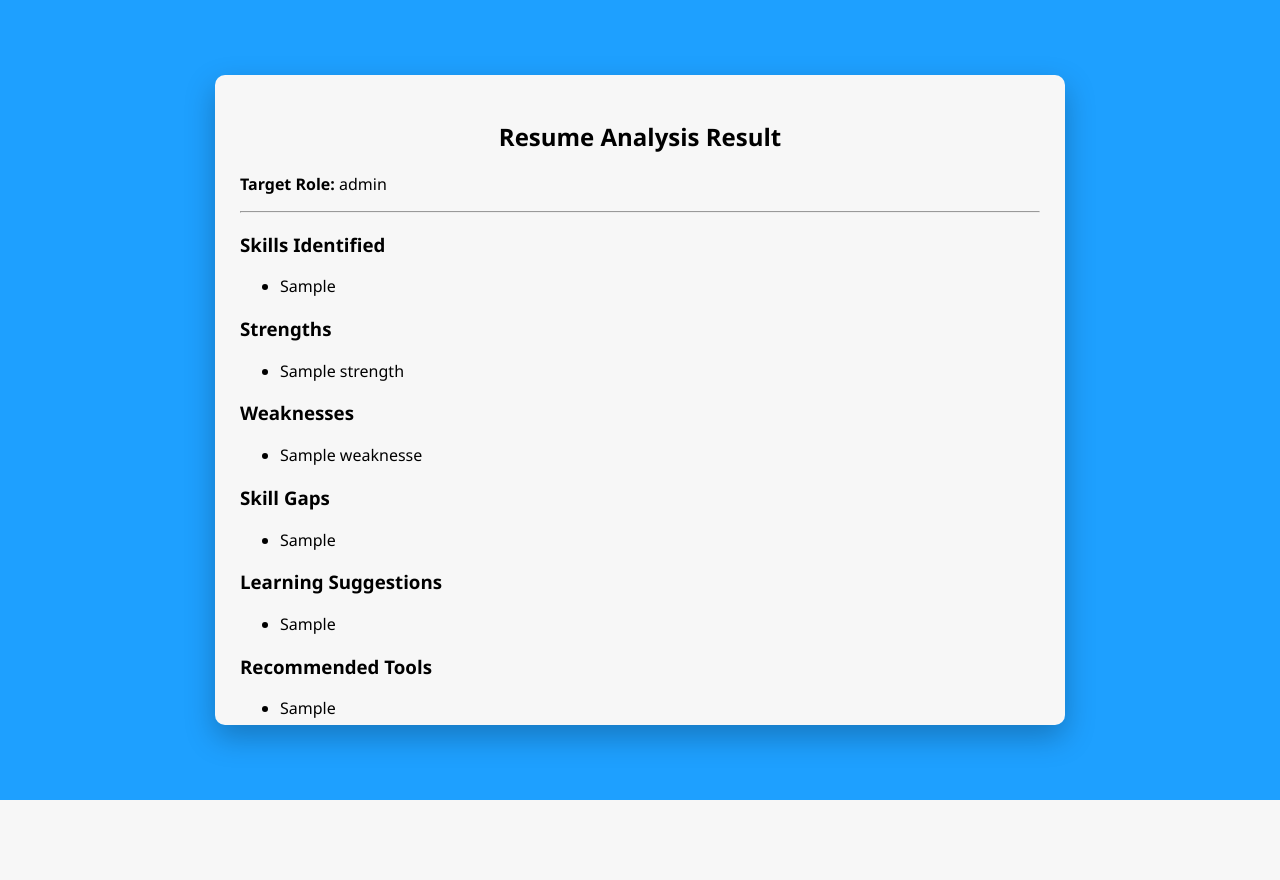
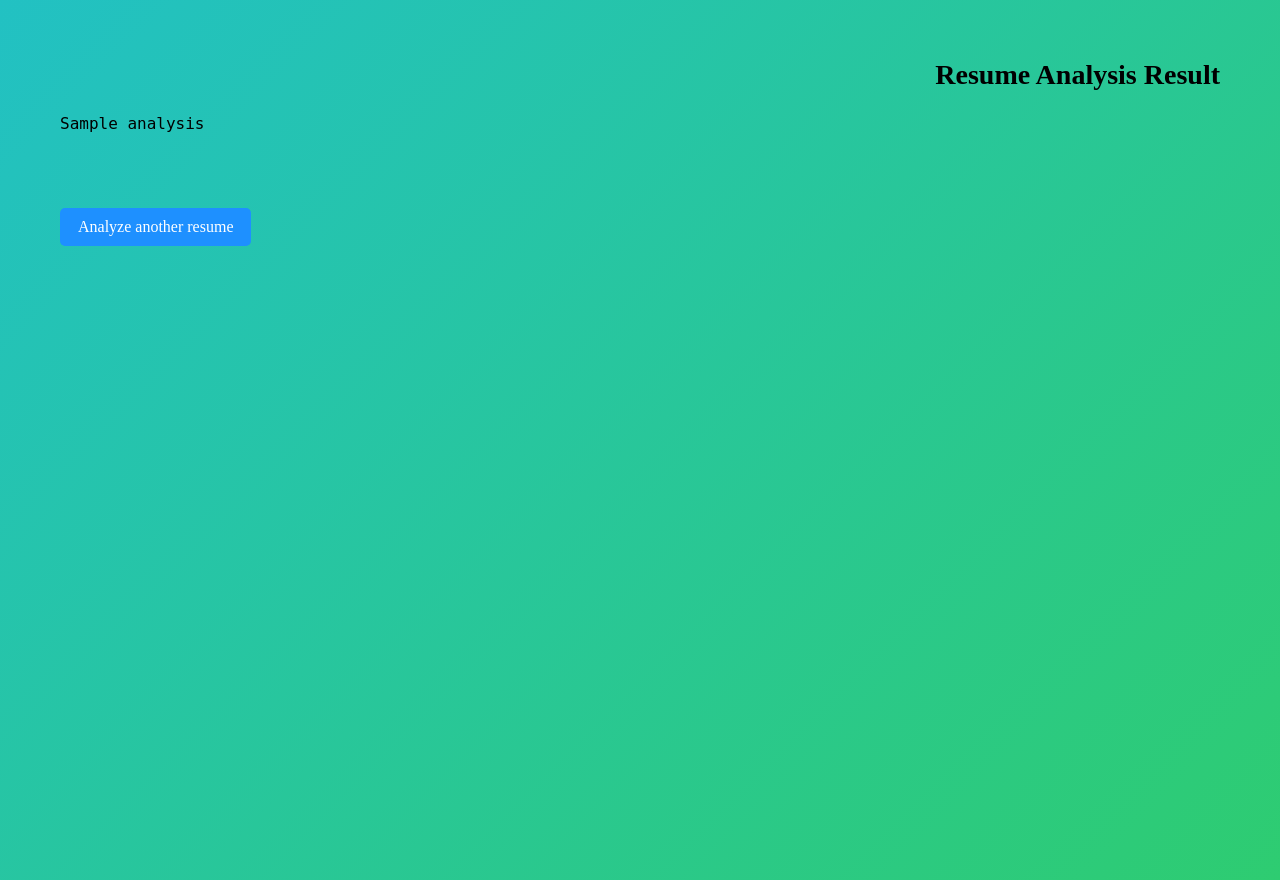
Before and after one commit to jayanthkumar2507/csv_project, a Flask app: template templates/result.html in a window 1280 px wide. Before the commit the page ends 800 px from the top, so only its background shows below. Run offline with Flask 3, Linux system fonts and the light colour scheme; the template is opened without the code that fills it: most values are stand-ins (such as "Sample title", 1, 10 or a date in 2020); parts of the project's set-up code (start-up, migrations or seed data) failed here and were passed over.

Commit message:
UI fixes and final resume analyzer update

```diff
--- a/app.py
+++ b/app.py
@@ -1,105 +1,101 @@
-import os, json
-from flask import Flask, render_template, request
+import os, json, base64
+from flask import Flask, render_template, request, redirect
 from groq import Groq
-from dotenv import load_dotenv
-import gspread
-from google.oauth2.service_account import Credentials
-from datetime import datetime
-import PyPDF2
+from PyPDF2 import PdfReader
+from google.oauth2 import service_account
+from googleapiclient.discovery import build
 
-load_dotenv()
 app = Flask(__name__)
 
 # ---------- GROQ ----------
-groq_client = Groq(api_key=os.getenv("GROQ_API_KEY"))
+client = Groq(api_key=os.environ.get("GROQ_API_KEY"))
 
 # ---------- GOOGLE SHEETS ----------
-SCOPES = [
-    "https://www.googleapis.com/auth/spreadsheets",
-    "https://www.googleapis.com/auth/drive"
-]
-creds = Credentials.from_service_account_file("service_account.json", scopes=SCOPES)
-gs = gspread.authorize(creds)
-sheet = gs.open("Resume_Analysis_Data").sheet1
-# ----------------------------------
+SCOPES = ["https://www.googleapis.com/auth/spreadsheets"]
 
-def extract_text(pdf):
-    reader = PyPDF2.PdfReader(pdf)
+service_account_info = json.loads(
+    os.environ["GOOGLE_SERVICE_ACCOUNT_JSON"])
+
+creds = service_account.Credentials.from_service_account_info(
+    service_account_info, scopes=SCOPES
+)
+
+sheet_service = build("sheets", "v4", credentials=creds)
+SPREADSHEET_ID = os.environ.get("SPREADSHEET_ID")
+
+
+# ---------- HELPERS ----------
+def extract_text(pdf_file):
+    reader = PdfReader(pdf_file)
     text = ""
     for page in reader.pages:
-        if page.extract_text():
-            text += page.extract_text()
+        text += page.extract_text() or ""
     return text
 
+
+def analyze_resume(text, profession):
+    prompt = f"""
+Analyze the resume for the profession: {profession}
+
+Return the result in plain text with these headings:
+
+**Strengths**
+(numbered points)
+
+**Weaknesses**
+(numbered points)
+
+**Skill Gaps**
+(numbered points)
+
+**Learning Suggestions**
+(numbered points)
+
+**Recommended Job Roles**
+(numbered points)
+
+Resume:
+{text}
+"""
+
+    response = client.chat.completions.create(
+        model="llama3-70b-8192",
+        messages=[{"role": "user", "content": prompt}],
+        temperature=0.2
+    )
+
+    return response.choices[0].message.content
+
+
+def save_to_sheets(filename, profession, analysis):
+    values = [[filename, profession, analysis]]
+
+    sheet_service.spreadsheets().values().append(
+        spreadsheetId=SPREADSHEET_ID,
+        range="Sheet1!A1",
+        valueInputOption="RAW",
+        body={"values": values}
+    ).execute()
+
+
+# ---------- ROUTES ----------
 @app.route("/")
-def upload():
+def home():
     return render_template("upload.html")
+
 
 @app.route("/analyze", methods=["POST"])
 def analyze():
-    resume_text = extract_text(request.files["resume"])
+    file = request.files["resume"]
     profession = request.form.get("profession")
 
-    prompt = f"""
-You are an expert resume evaluator for STUDENT / INTERN level candidates.
+    text = extract_text(file)
+    analysis = analyze_resume(text, profession)
 
-Target Profession: {profession}
+    save_to_sheets(file.filename, profession, analysis)
 
-Return ONLY valid JSON. Do NOT include score.
+    return render_template("result.html", analysis=analysis)
 
-Ensure weaknesses are REAL skill-based weaknesses.
-
-Format:
-{{
-  "target_role": "{profession}",
-  "skills_identified": [],
-  "strengths": [],
-  "weaknesses": [],
-  "skill_gaps": [],
-  "learning_suggestions": [],
-  "tools_recommended": [],
-  "internship_recommendations": []
-}}
-
-Resume:
-{resume_text}
-"""
-
-    response = groq_client.chat.completions.create(
-        model="llama-3.1-8b-instant",
-        messages=[{"role": "user", "content": prompt}],
-        temperature=0.3
-    )
-
-    raw = response.choices[0].message.content.strip()
-
-    try:
-        data = json.loads(raw)
-    except:
-        data = {
-            "target_role": profession,
-            "skills_identified": ["Python"],
-            "strengths": ["Basic programming knowledge"],
-            "weaknesses": [
-                "Limited hands-on project experience",
-                "Lack of real-world industry exposure"
-            ],
-            "skill_gaps": ["Advanced concepts"],
-            "learning_suggestions": ["Practice projects"],
-            "tools_recommended": ["Git", "VS Code"],
-            "internship_recommendations": [f"{profession} Intern"]
-        }
-
-    # Save to Google Sheets
-    sheet.append_row([
-        datetime.now().strftime("%Y-%m-%d %H:%M:%S"),
-        data["target_role"],
-        ", ".join(data["skills_identified"]),
-        ", ".join(data["weaknesses"]),
-        ", ".join(data["internship_recommendations"])
-    ])
-
-    return render_template("result.html", data=data)
 
 if __name__ == "__main__":
-    app.run(host="0.0.0.0", port=5000)
+    app.run(debug=True)
--- a/requirements.txt
+++ b/requirements.txt
@@ -1,6 +1,5 @@
 flask
-gunicorn
 groq
-PyMuPDF
-gspread
+PyPDF2
+google-api-python-client
 google-auth
--- a/static/style.css
+++ b/static/style.css
@@ -1,64 +1,67 @@
 body {
     margin: 0;
-    background: #1ea0ff;
-    font-family: Segoe UI, sans-serif;
+    font-family: "Times New Roman", serif;
 }
 
-.page {
+/* -------- UPLOAD PAGE -------- */
+.upload-page {
+    min-height: 100vh;
+    background: linear-gradient(135deg, #1e90ff, #00c9b7);
     display: flex;
     justify-content: center;
     align-items: center;
-    min-height: 100vh;
 }
 
-.card {
-    background: #f7f7f7;
-    width: 420px;
+.upload-box {
+    background: white;
     padding: 25px;
-    border-radius: 10px;
-    box-shadow: 0 12px 30px rgba(0,0,0,0.25);
-}
-
-.scroll {
-    max-height: 75vh;
-    overflow-y: auto;
-}
-
-h2 {
+    width: 380px;
+    border-radius: 8px;
     text-align: center;
 }
 
-input, select {
+.upload-box input,
+.upload-box select,
+.upload-box button {
     width: 100%;
-    padding: 10px;
-    margin-bottom: 15px;
-    border-radius: 6px;
-    border: 1px solid #ccc;
+    margin-top: 10px;
+    padding: 8px;
 }
 
-button {
-    width: 100%;
-    padding: 10px;
-    background: #1e88e5;
+.upload-box button {
+    background: #1e90ff;
     color: white;
     border: none;
-    border-radius: 6px;
+    font-weight: bold;
     cursor: pointer;
 }
 
-button:hover {
-    background: #1565c0;
+/* -------- RESULT PAGE -------- */
+.result-page {
+    min-height: 100vh;
+    background: linear-gradient(135deg, #22c1c3, #2ecc71);
+    padding: 40px 60px;
+    color: black;
 }
 
-.link {
-    display: block;
-    text-align: center;
-    margin-top: 20px;
-    color: #1e88e5;
-    font-weight: bold;
+.result-page h1 {
+    text-align: right;
+    font-size: 28px;
+    margin-bottom: 20px;
+}
+
+.analysis-text {
+    white-space: pre-wrap;
+    font-size: 16px;
+    line-height: 1.6;
+}
+
+.back-btn {
+    display: inline-block;
+    margin-top: 30px;
+    padding: 10px 18px;
+    background: #1e90ff;
+    color: white;
     text-decoration: none;
+    border-radius: 5px;
 }
-.result-card{
-    width: 800px;
-    max-width: 150vw;
-}
--- a/templates/result.html
+++ b/templates/result.html
@@ -6,69 +6,14 @@
 </head>
 <body>
 
-<div class="page">
-<div class="card scroll result-card">
+<div class="result-page">
+    <h1>Resume Analysis Result</h1>
 
-<h2>Resume Analysis Result</h2>
+    <pre class="analysis-text">
+{{ analysis }}
+    </pre>
 
-<p><strong>Target Role:</strong> {{ data.target_role }}</p>
-
-<hr>
-
-<h3>Skills Identified</h3>
-<ul>
-{% for i in data.skills_identified %}
-<li>{{ i }}</li>
-{% endfor %}
-</ul>
-
-<h3>Strengths</h3>
-<ul>
-{% for i in data.strengths %}
-<li>{{ i }}</li>
-{% endfor %}
-</ul>
-
-{% if data.weaknesses %}
-<h3>Weaknesses</h3>
-<ul>
-{% for i in data.weaknesses %}
-<li>{{ i }}</li>
-{% endfor %}
-</ul>
-{% endif %}
-
-<h3>Skill Gaps</h3>
-<ul>
-{% for i in data.skill_gaps %}
-<li>{{ i }}</li>
-{% endfor %}
-</ul>
-
-<h3>Learning Suggestions</h3>
-<ul>
-{% for i in data.learning_suggestions %}
-<li>{{ i }}</li>
-{% endfor %}
-</ul>
-
-<h3>Recommended Tools</h3>
-<ul>
-{% for i in data.tools_recommended %}
-<li>{{ i }}</li>
-{% endfor %}
-</ul>
-
-<h3>Internship Recommendations</h3>
-<ul>
-{% for i in data.internship_recommendations %}
-<li>{{ i }}</li>
-{% endfor %}
-</ul>
-
-<a href="/" class="link">Analyze another resume</a>
-
-</div>
+    <a href="/" class="back-btn">Analyze another resume</a>
 </div>
 
 </body>
```
Also changed, not shown: templates/upload.html (+9 -11 lines).
